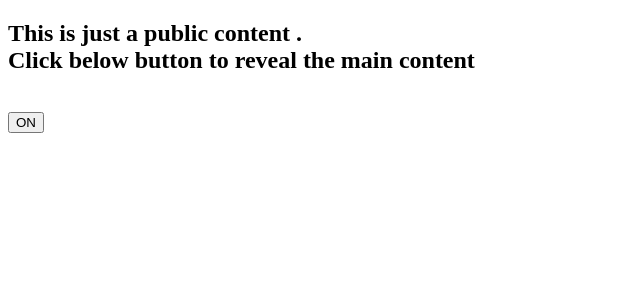
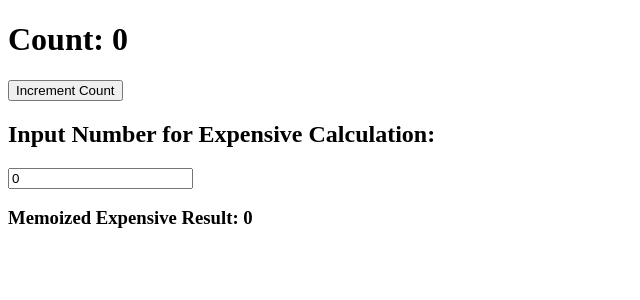
Before and after one commit to saurav-95-dev/React-Redux-CRUD, a React (Vite) app: page / in a window 1280 px wide. Shown: the top 300 px of the page, without its empty margins (0-640 px from the left). Built offline with nearby package versions, Linux system fonts and the light colour scheme.

Commit message:
useMemo-demo-with counter and a number input

```diff
--- a/src/App.jsx
+++ b/src/App.jsx
@@ -1,36 +1,52 @@
-//Fetching data from an API ---> Completed
-//Everything about props --->
 // Everything about useMemo Hook --->
+// Everything about useCallback --->
 
-import React, { useState } from "react";
-import MyComponent from "./components/MyComponent";
+import React, { useMemo, useState } from "react";
 
-export default function App(){
+export default function App() {
+  const [number, setNumber] = useState(0);
+  const [count, setCount] = useState(0);
 
-  const [toggle , setToggle] = useState(false);
+  // Simulating an expensive calculation
+  const expensiveTask = (num) => {
+    console.log("Calculating expensive task...");
+    for (let i = 0; i < 1000000000; i++) {} // Simulate a delay
+    return num * 2;
+  };
 
-  function handleToggle(){
-     setToggle((prev)=>{
-       return !prev
-     })
+  // Memoizing the expensive calculation based on 'number'
+  const memoizedResult = useMemo(() => {
+    console.log("Expensive task is being recalculated...");
+    return expensiveTask(number); // Only recompute when 'number' changes
+  }, [number]); // The expensive task is only recomputed when 'number' changes
+
+
+  // Handlers for count and number input
+  function handleCountClick() {
+    console.log("Count button clicked");
+    setCount((prev) => prev + 1); // Increment count (this will not affect the expensive calculation)
+  }
+
+  function handleInputChange(event) {
+    setNumber(event.target.value); // Update the input number
   }
 
   return (
+    <>
+      {console.log("App rendered..")}
+      <h1>Count: {count}</h1>
+      <button onClick={handleCountClick}>Increment Count</button>
 
-    <>
-     <h2>This is just a public content . <br></br>Click below button to reveal the main content</h2>
-
-     <br></br>
-     <button onClick={handleToggle}>ON</button>
-    {toggle ?  <MyComponent >
-      <h2>This is a secret content</h2>
-      <h2>This is what i was waiting for</h2>
-      <h2>My time is going to come soon...</h2>
-      <h2>I will make it happen anyhow..</h2>
-
-    </MyComponent> : <></>}
+      <div>
+        <h2>Input Number for Expensive Calculation:</h2>
+        <input
+          type="number"
+          value={number}
+          onChange={handleInputChange}
+          placeholder="Enter a number"
+        />
+        <h3>Memoized Expensive Result: {memoizedResult}</h3>
+      </div>
     </>
-
-  )
-
+  );
 }
```
Also changed, not shown: src/components/Contact.jsx (added, +13 -0 lines).
